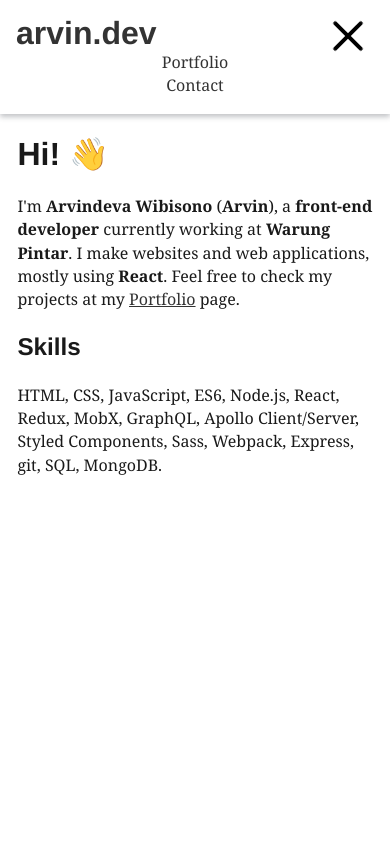
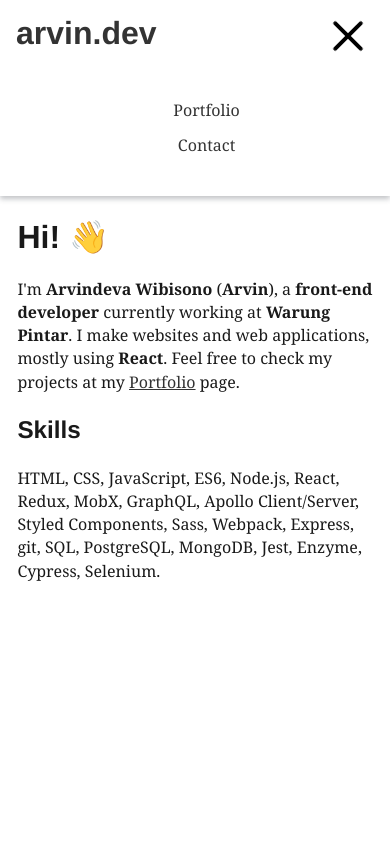
Before and after one commit to arvindeva/arvin-dev, a Gatsby site: page / in a window 390 px wide. Both pictures are taken after a click on the button "menu". Shown: the top 844 px of the page. Built offline with nearby package versions, Linux system fonts and the light colour scheme; Gatsby itself is replaced by a stand-in of ours.

Commit message:
mobile nav links padding

```diff
--- a/src/components/Header/MobileLinks.js
+++ b/src/components/Header/MobileLinks.js
@@ -5,16 +5,19 @@ import Link from '../Link';
 
 const StyledMobileLinks = styled.div`
   text-align: center;
+  padding-top: 3rem;
 `;
 
 const MobileLinks = () => (
   <StyledMobileLinks>
-    <div>
-      <Link to="/portfolio">Portfolio</Link>
-    </div>
-    <div>
-      <Link to="/contact">Contact</Link>
-    </div>
+    <ul>
+      <li>
+        <Link to="/portfolio">Portfolio</Link>
+      </li>
+      <li>
+        <Link to="/contact">Contact</Link>
+      </li>
+    </ul>
   </StyledMobileLinks>
 );
 
--- a/src/components/Header/index.js
+++ b/src/components/Header/index.js
@@ -23,7 +23,6 @@ const StyledHeader = styled.header`
     max-width: 800px;
     .title {
       margin: 0;
-
     }
   }
 
--- a/src/components/Home/index.js
+++ b/src/components/Home/index.js
@@ -26,7 +26,8 @@ const Home = () => (
     <h2>Skills</h2>
     <p>
       HTML, CSS, JavaScript, ES6, Node.js, React, Redux, MobX, GraphQL, Apollo
-      Client/Server, Styled Components, Sass, Webpack, Express, git, SQL, MongoDB.
+      Client/Server, Styled Components, Sass, Webpack, Express, git, SQL,
+      PostgreSQL, MongoDB, Jest, Enzyme, Cypress, Selenium.
     </p>
   </StyledHome>
 );
```
